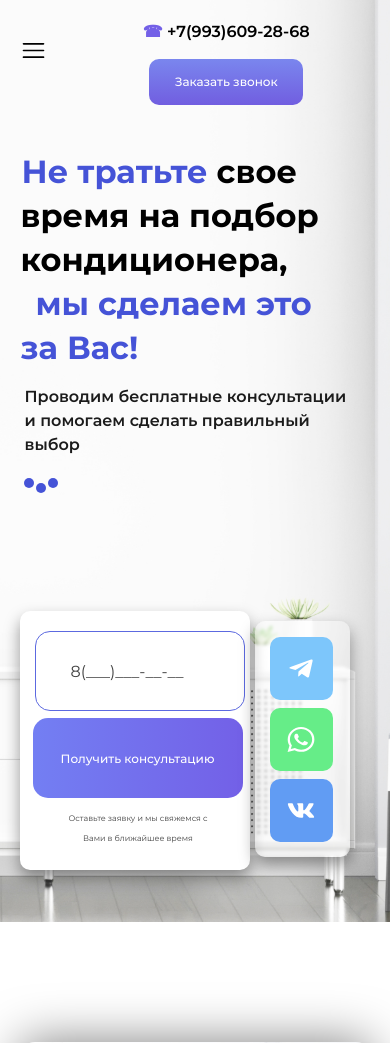
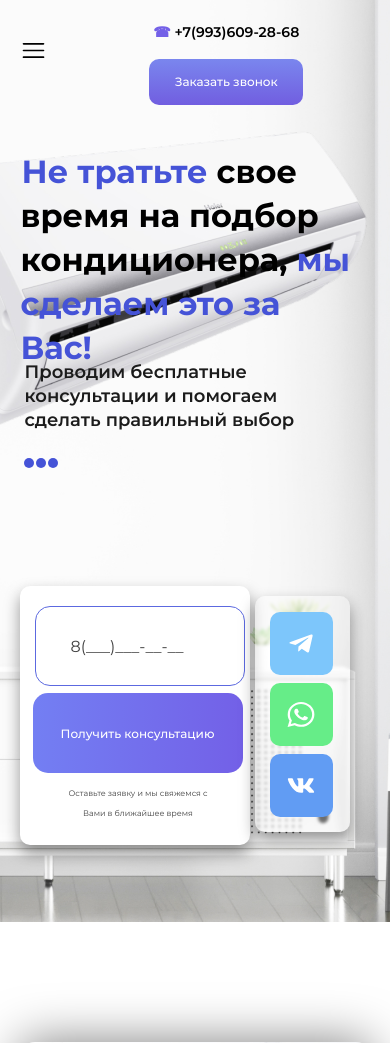
Before and after one commit to AndreiZhura/Oleg_new, a PHP site: page / in a window 390 px wide; the page is wider, and only the part inside the window is pictured. Shown: the top 1043 px of that part. Run offline with PHP 8.4, Linux system fonts and the light colour scheme; some libraries are stand-ins or nearby versions; some web fonts are replaced.

Commit message:
улудшаю верстку меняю размеры изображения кондиционера

```diff
--- a/src/blockphp/telegram.php
+++ b/src/blockphp/telegram.php
@@ -1,4 +1,9 @@
 <?php
+// Включаем вывод ошибок
+ini_set('display_errors', 1);
+ini_set('display_startup_errors', 1);
+error_reporting(E_ALL);
+
 $name = $_POST['name'];
 $phone = $_POST['phone'];
 $answerOne = $_POST['answer_1'];
--- a/src/blocks/DontWasteYourTime/DontWasteYourTime.css
+++ b/src/blocks/DontWasteYourTime/DontWasteYourTime.css
@@ -47,14 +47,12 @@
   position: absolute;
   content: url(../../images/Ellipse_1.svg);
   margin-left: 12px;
-  margin-top: -5px;
 }
 
 .top__ball::before {
   position: absolute;
   content: url(../../images/Ellipse_1.svg);
   margin-left: -12px;
-  margin-top: -5px;
 }
 
 .top__form {
@@ -145,8 +143,8 @@
   top: 100px;
   right: 0px;
   z-index: 0;
-  background: url(../../images/pngwing.com_1.svg) bottom -26px right 40px no-repeat,
-    url(../../images/pngwing.com_2.svg) top -100px right 54px no-repeat;
+  background: url(../../images/condey-two-big.png) bottom 280px right 40px no-repeat,
+    url(../../images/condey-one-big.png) top -70px right 54px no-repeat;
 }
 
 .top__column_content_social {
@@ -190,11 +188,6 @@
 @media screen and (max-width: 1919px) {
   .top {
     margin-left: 12%;
-  }
-
-  .air__conditioner {
-    background: url(../../images/pngwing.com_1.svg) bottom -26px right -22px no-repeat,
-      url(../../images/pngwing.com_2.svg) top -100px right -45px no-repeat;
   }
 }
 
@@ -273,11 +266,6 @@
   .top__title {
     margin-top: 50px;
   }
-
-  .air__conditioner {
-    background: url(../../images/condey-small-11-two.svg) bottom 140px right -22px no-repeat,
-      url(../../images/condey-small-11-one.svg) top -100px right -45px no-repeat;
-  }
 }
 
 @media screen and (max-width: 1450px) {
@@ -304,10 +292,10 @@
   }
 }
 
-@media screen and (max-width: 1200px) {
+@media screen and (max-width: 1180px) {
   .air__conditioner {
-    background: url(../../images/condey-small-11-two.svg) bottom 140px right -40px no-repeat,
-      url(../../images/condey-small-11-one.svg) top -100px right -45px no-repeat;
+    background: url(../../images/condey-two-big.png) bottom 280px right -15px no-repeat,
+      url(../../images/condey-one-big.png) top -70px right -15px no-repeat;
   }
 }
 
@@ -363,11 +351,6 @@
   .top__subtitle {
     width: 300px;
   }
-
-  .air__conditioner {
-    background: url(../../images/condey-small-11-two.svg) bottom 230px right -40px no-repeat,
-      url(../../images/condey-small-11-one.svg) top -175px right -45px no-repeat;
-  }
 }
 
 @media screen and (max-width: 951px) {
@@ -399,9 +382,7 @@
     right: -62%;
     position: absolute;
     z-index: -1;
-    background: url(../../images/condey-small-11-two.svg) bottom 30px right 10% no-repeat,
-      url(../../images/condey-small-11-one.svg) top 10px right 10% no-repeat;
-
+    background: url(../../images/condey-small-11-two.svg) bottom 30px right 10% no-repeat;
   }
 
   .form-and-nav {
@@ -421,29 +402,11 @@
   }
 }
 
-@media screen and (max-width: 855px) {
+@media screen and (max-width: 790px) {
   .air__conditioner {
-    right: -45%;
-  }
-}
-
-@media screen and (max-width: 805px) {
-  .air__conditioner {
-    right: -35%;
-  }
-}
-
-@media screen and (max-width: 751px) {
-  .air__conditioner {
-    right: -25%;
-  }
-}
-
-
-@media screen and (max-width: 690px) {
-  .air__conditioner {
-    right: -20%;
-    width: 120%;
+    background: url(../../images/condey-two-big.png) bottom 200px right 240px no-repeat;
+    width: 725px;
+    height: 730px;
   }
 }
 
@@ -455,24 +418,27 @@
 
 }
 
-@media screen and (max-width: 662px) {
-  .air__conditioner {
-    right: -10%;
+@media screen and (max-width:620px) {
+  .navtell__item {
+    font-size: 20px;
   }
 }
 
-
-
-@media screen and (max-width: 600px) {
-  .air__conditioner {
-    display: none;
+@media screen and (max-width:605px) {
+  .navtell__item {
+    font-size: 15px;
   }
 }
 
 @media screen and (max-width: 594px) {
   .top__subtitle {
     width: 90%;
-    margin-top: 145px;
+    margin-top: 120px;
+    font-size: 18px;
+  }
+
+  .air__conditioner {
+    background: url(../../images/condey-two-big.png) bottom 200px right 100px no-repeat;
   }
 
   .form-and-nav {
@@ -498,9 +464,68 @@
   }
 }
 
+
+@media screen and (max-width:582px) {
+  .top__title_color:last-child {
+    margin-left: 0px;
+  }
+}
+
+@media screen and (max-width:570px) {
+  .air__conditioner {
+    background: url(../../images/condey-two-big.png) bottom 200px right 130px no-repeat;
+  }
+}
+
+@media screen and (max-width:550px) {
+  .air__conditioner {
+    background: url(../../images/condey-two-big.png) bottom 200px right 140px no-repeat;
+  }
+
+}
+
+@media screen and (max-width:545px) {
+  .air__conditioner {
+    background: url(../../images/condey-two-big.png) bottom 200px right 160px no-repeat;
+  }
+
+}
+
+@media screen and (max-width:525px) {
+  .air__conditioner {
+    background: url(../../images/condey-two-big.png) bottom 190px right 170px no-repeat;
+  }
+
+}
+
+@media screen and (max-width:510px) {
+  .air__conditioner {
+    background: url(../../images/condey-two-big.png) bottom 235px right 180px no-repeat;
+  }
+
+}
+
+@media screen and (max-width:500px) {
+  .air__conditioner {
+    background: url(../../images/condey-two-big.png) bottom 300px right 190px no-repeat;
+  }
+
+}
+
+
+@media screen and (max-width:480px) {
+  .navtell__item {
+    font-size: 14px;
+  }
+}
+
 @media screen and (max-width: 470px) {
   .top__form {
     width: 285px;
+  }
+
+  .air__conditioner {
+    background: url(../../images/condey-two-big.png) bottom 320px right 160px no-repeat;
   }
 
   .top__input {
@@ -600,4 +625,5 @@
   .top__form {
     width: 225px;
   }
+
 }
--- a/src/blocks/header/header.css
+++ b/src/blocks/header/header.css
@@ -1,7 +1,7 @@
 .header {
    display: flex;
    justify-content: space-between;
-   width: 1440px;
+   width: 100%;
    padding-top: 31px;
    z-index: 1;
    margin-left: auto;
--- a/src/blocks/page/page.css
+++ b/src/blocks/page/page.css
@@ -1,12 +1,12 @@
 .page {
   position: relative;
-  margin-top: 0;
-  margin-left: auto;
-  margin-right: auto;
+  margin: 0;
+  padding: 0;
+  overflow-x: hidden;
   font-family: Montserrat, Arial, Helvetica, sans-serif;
   color: black;
   max-width: 1920px;
-
+  overflow-x: hidden;
 }
 
 * {
```
Also changed, not shown: src/images/condey-two-big.jpg (deleted), src/images/condey-two-big.png, src/images/pngwing.com_1.svg (deleted), src/images/pngwing.com_2.svg (deleted).
